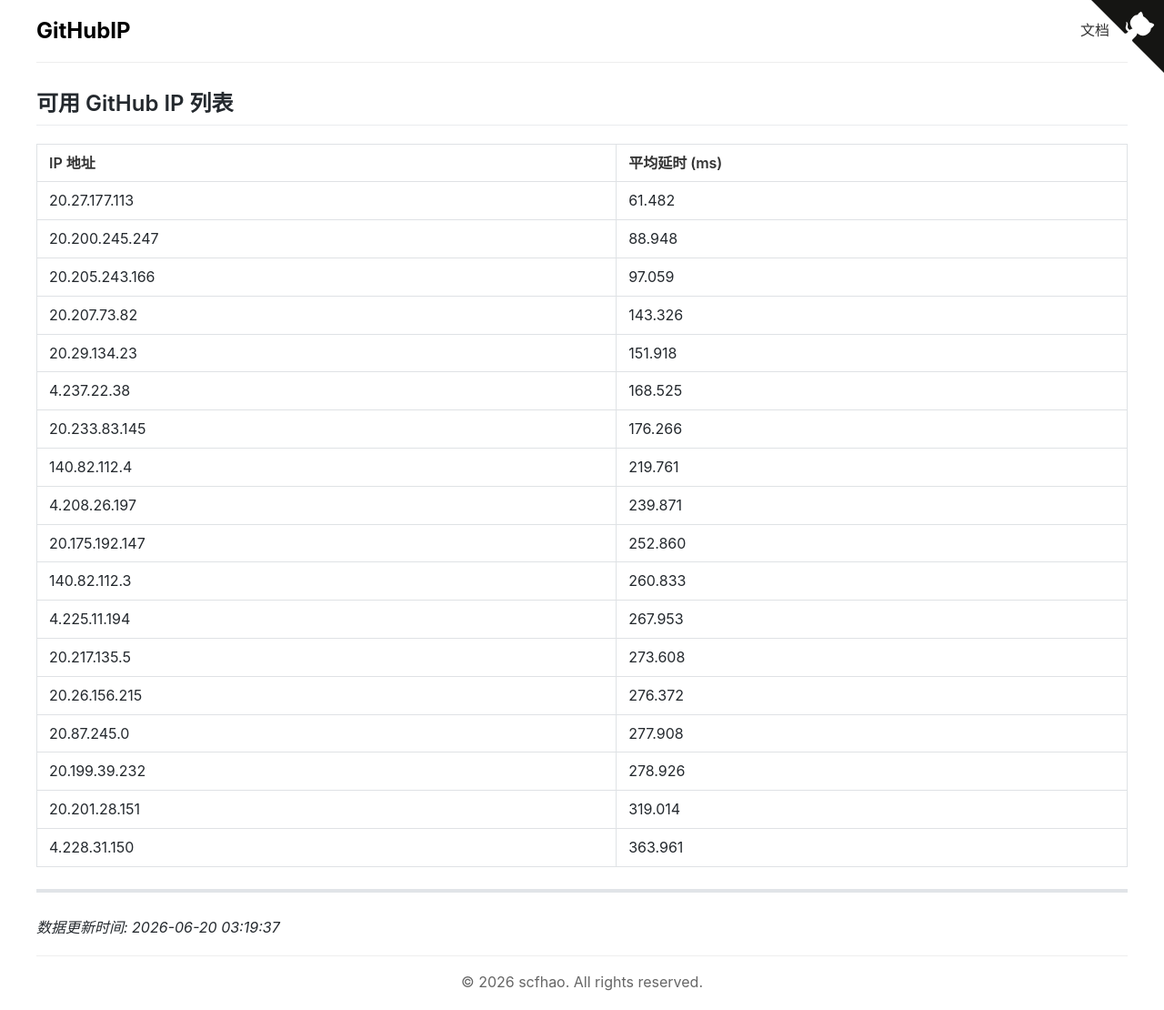
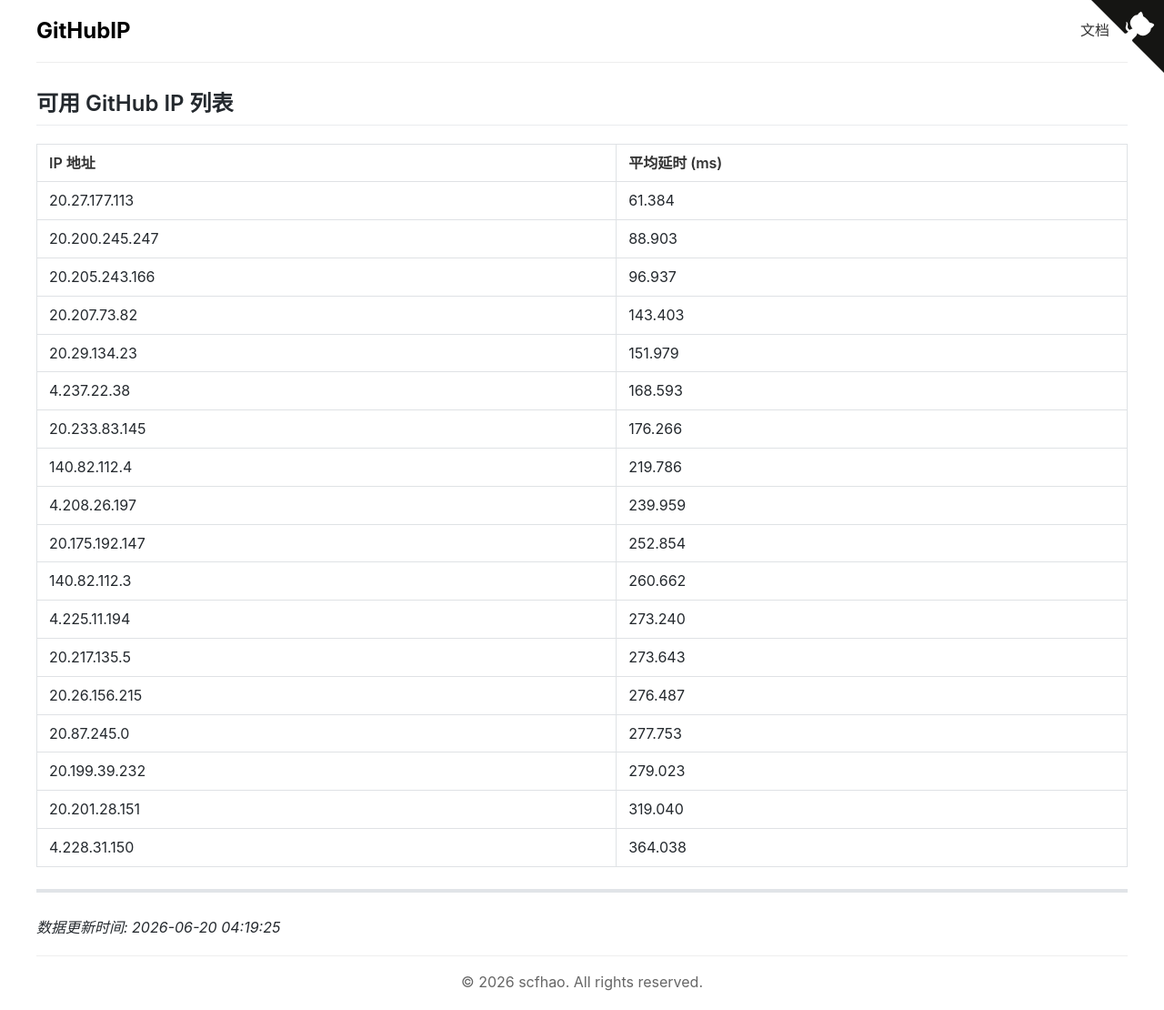
Before and after one commit to scfhao/GitHubIP, a Jekyll site: the page built from index.md, in a window 1280 px wide. Shown: the whole page at 91% size. Built offline with Jekyll 4.4.1, drawn with Linux system fonts in a browser that asks for light colours.

Commit message:
自动脚本执行 - 2026-06-20 04:19:25

```diff
--- a/index.md
+++ b/index.md
@@ -1,32 +1,32 @@
 ---
 layout: home
 title: GitHub IP 列表
-date: 2026-06-20 03:19:37
+date: 2026-06-20 04:19:25
 ---
 
 ## 可用 GitHub IP 列表
 
 | IP 地址 | 平均延时 (ms) |
 |---------|--------------|
-| 20.27.177.113 | 61.482 |
-| 20.200.245.247 | 88.948 |
-| 20.205.243.166 | 97.059 |
-| 20.207.73.82 | 143.326 |
-| 20.29.134.23 | 151.918 |
-| 4.237.22.38 | 168.525 |
+| 20.27.177.113 | 61.384 |
+| 20.200.245.247 | 88.903 |
+| 20.205.243.166 | 96.937 |
+| 20.207.73.82 | 143.403 |
+| 20.29.134.23 | 151.979 |
+| 4.237.22.38 | 168.593 |
 | 20.233.83.145 | 176.266 |
-| 140.82.112.4 | 219.761 |
-| 4.208.26.197 | 239.871 |
-| 20.175.192.147 | 252.860 |
-| 140.82.112.3 | 260.833 |
-| 4.225.11.194 | 267.953 |
-| 20.217.135.5 | 273.608 |
-| 20.26.156.215 | 276.372 |
-| 20.87.245.0 | 277.908 |
-| 20.199.39.232 | 278.926 |
-| 20.201.28.151 | 319.014 |
-| 4.228.31.150 | 363.961 |
+| 140.82.112.4 | 219.786 |
+| 4.208.26.197 | 239.959 |
+| 20.175.192.147 | 252.854 |
+| 140.82.112.3 | 260.662 |
+| 4.225.11.194 | 273.240 |
+| 20.217.135.5 | 273.643 |
+| 20.26.156.215 | 276.487 |
+| 20.87.245.0 | 277.753 |
+| 20.199.39.232 | 279.023 |
+| 20.201.28.151 | 319.040 |
+| 4.228.31.150 | 364.038 |
 
 ---
 
-*数据更新时间: 2026-06-20 03:19:37*
+*数据更新时间: 2026-06-20 04:19:25*
```
